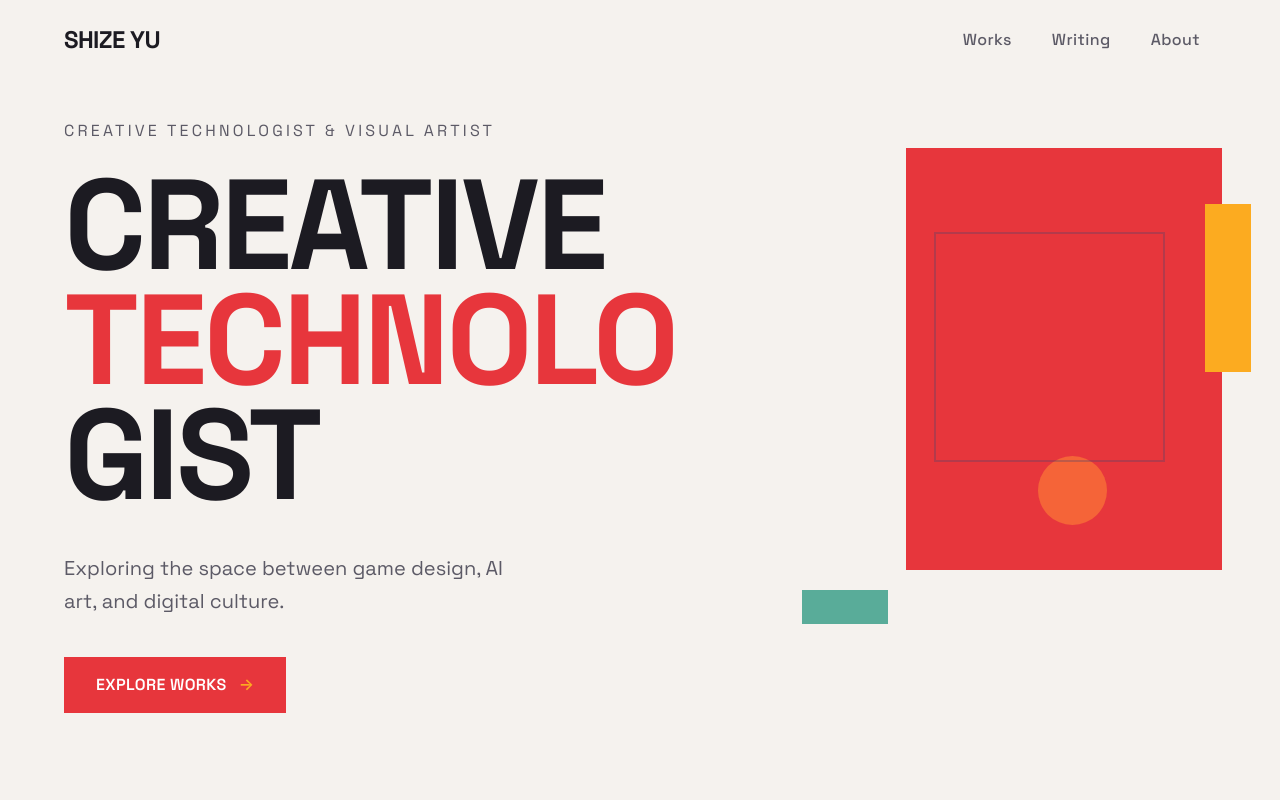
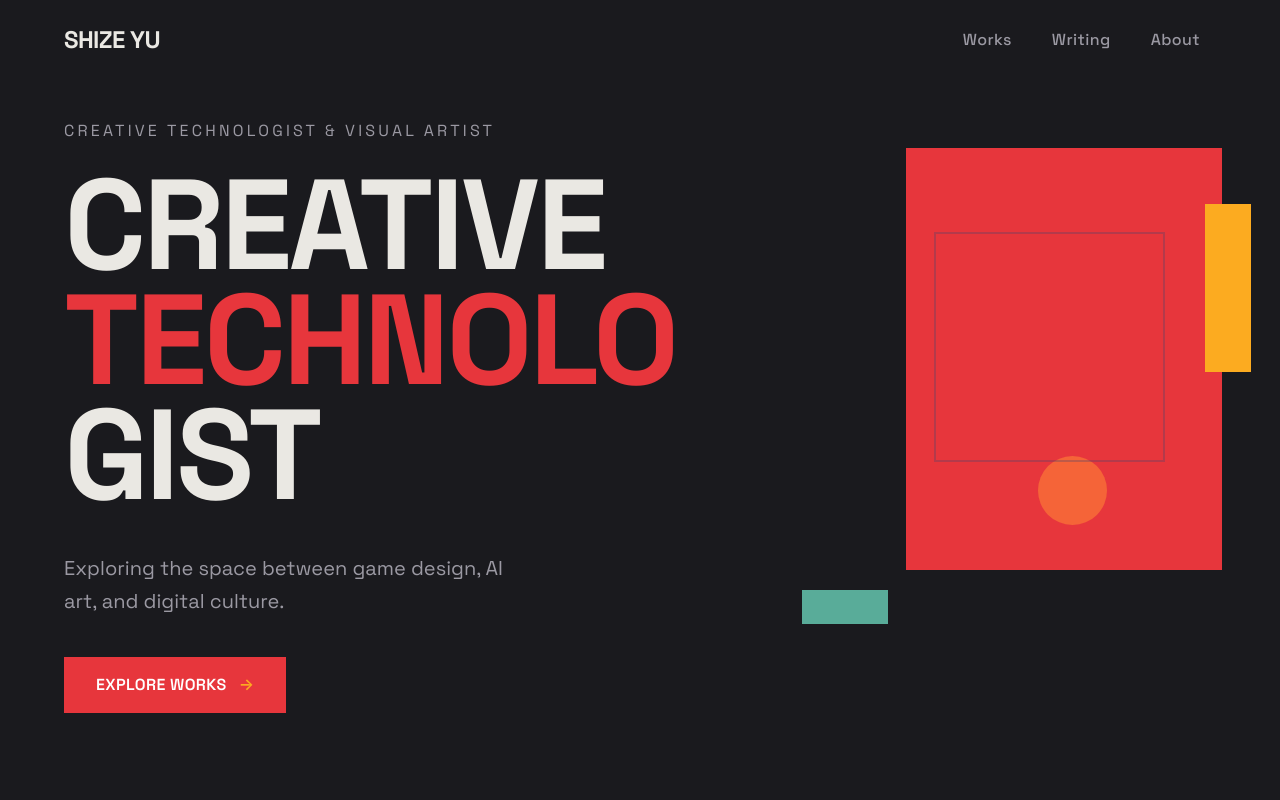
Before and after one commit to yushizehuohuo-gif/personaweb, a Next.js app: page / in a window 1280 px wide. Shown: the top 800 px of the page. Built offline with nearby package versions, Linux system fonts and the light colour scheme.

Commit message:
fix: retro dark mode — deep black base with retro palette highlights

```diff
--- a/src/app/globals.css
+++ b/src/app/globals.css
@@ -8,24 +8,24 @@
   --color-keppel: #59AC99;
   --color-delft-blue: #3E446E;
 
-  /* ── Aliases (backwards compatibility) ── */
+  /* ── Aliases ── */
   --color-cherry: var(--color-imperial-red);
   --color-pink: var(--color-orange-web);
   --color-mint: var(--color-keppel);
   --color-orange: var(--color-giants-orange);
 
-  /* ── Surfaces ── */
-  --color-bg-base: #F5F2EE;
-  --color-bg-elevated: #EDE9E2;
-  --color-bg-card: #ffffff;
+  /* ── Surfaces — deep retro black ── */
+  --color-bg-base: #1A1A1E;
+  --color-bg-elevated: #232327;
+  --color-bg-card: #2A2A30;
 
   /* ── Text ── */
-  --color-text-primary: #1C1B22;
-  --color-text-secondary: #5C5A66;
-  --color-text-muted: #8C8A94;
+  --color-text-primary: #EAE8E3;
+  --color-text-secondary: #9B99A3;
+  --color-text-muted: #6B6973;
 
   /* ── Borders ── */
-  --color-border: #D4D0C8;
+  --color-border: #33313D;
 
   /* ── Typography ── */
   --font-sans: "Space Grotesk", "MiSans", system-ui, -apple-system, sans-serif;
@@ -34,7 +34,7 @@
 
 /* ── Base ── */
 html {
-  color-scheme: light;
+  color-scheme: dark;
 }
 
 body {
--- a/src/app/layout.tsx
+++ b/src/app/layout.tsx
@@ -23,7 +23,7 @@ export default function RootLayout({
   children,
 }: Readonly<{ children: React.ReactNode }>) {
   return (
-    <html lang="zh-CN" className={`${spaceGrotesk.variable}`}>
+    <html lang="zh-CN" className={`${spaceGrotesk.variable} dark`}>
       <body className="min-h-screen font-sans antialiased">
         <Navbar />
         <main className="min-h-screen">{children}</main>
--- a/src/components/layout/navbar.tsx
+++ b/src/components/layout/navbar.tsx
@@ -32,7 +32,7 @@ export default function Navbar() {
         py-5
         flex items-center justify-between
         transition-colors duration-300
-        ${scrolled ? "bg-bg-base/90 border-b border-border" : "bg-transparent"}
+        ${scrolled ? "bg-bg-base/80 backdrop-blur-xl border-b border-border" : "bg-transparent"}
       `}
     >
       {/* Masthead */}
```
